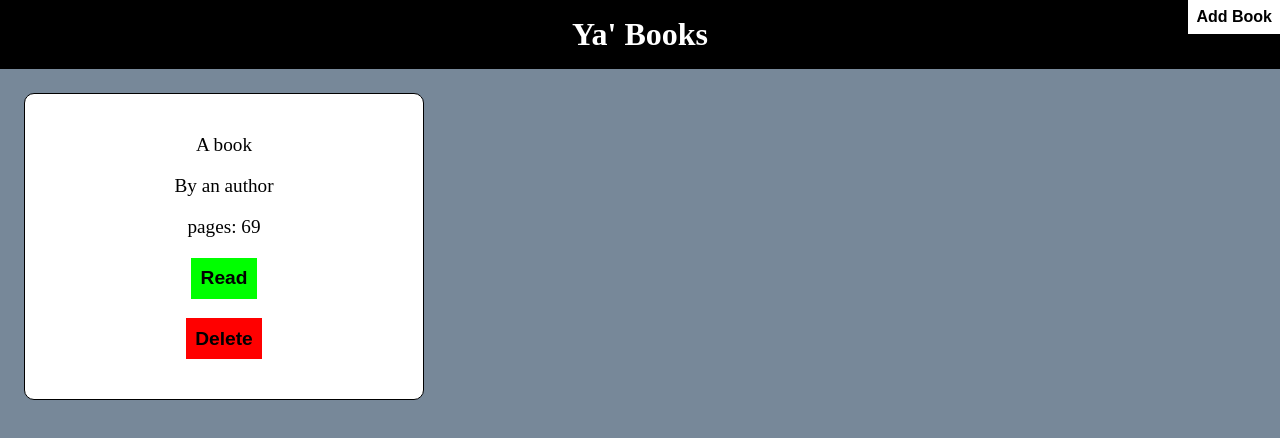
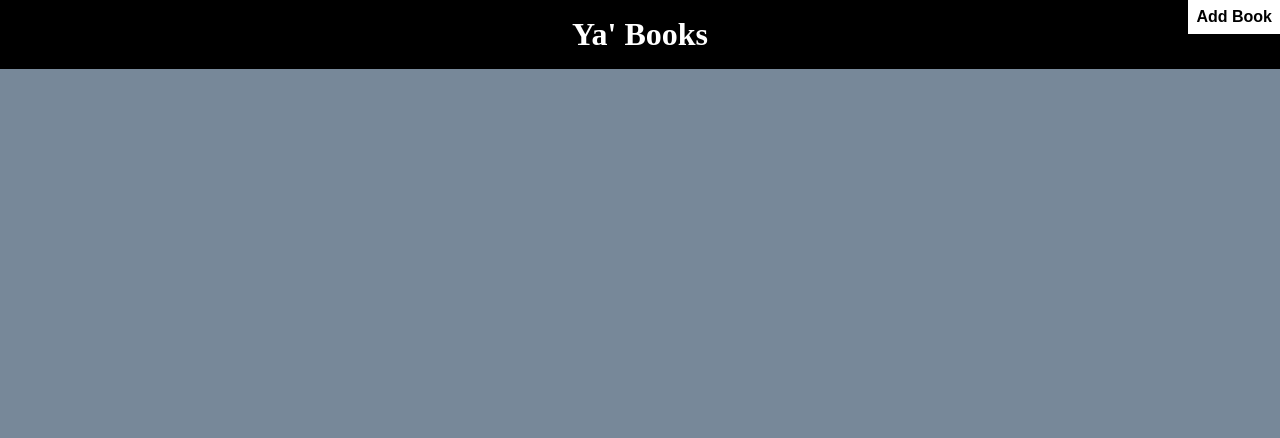
Before and after one commit to BATMANGOO/library, a plain HTML site: page index.html in a window 1280 px wide. Both pictures are taken after a click on the button "Delete". Drawn offline with Linux system fonts and the light colour scheme.

Commit message:
add delete function

```diff
--- a/index.html
+++ b/index.html
@@ -22,7 +22,7 @@
           pages: <span class="number-of-pages">69</span>
         </p>
         <button class="read book-button">Read</button>
-        <button class="delete-btn" onclick="deleteBook()">Delete</button>
+        <button class="delete-btn" onclick="deleteBook(this)">Delete</button>
       </div>
     </section>
   </div>
--- a/script.js
+++ b/script.js
@@ -10,6 +10,7 @@ let books = document.querySelector('.book-collection');
 let myLibrary = [];
 
 function Book(title, author, pages, read) {
+  this.id = myLibrary.length + 1;
   this.title = title;
   this.author = author;
   this.pages = pages;
@@ -50,19 +51,15 @@ function displayBooks() {
       pages: <span class="number-of-pages">${input.pages}</span>
     </p>
     <button class="read book-button">${input.read ? 'Read' : 'Unread'}</button>
-    <button class="delete-btn" onCLick="deleteBook()">Delete</button>
+    <button class="delete-btn" onclick="deleteBook(this)">Delete</button>
     `
     books.appendChild(newCard);
-    console.log(books.children);
   });
-}
+};
 
-function deleteBook() { // Fix this
-  deleteBtn.addEventListener('click', function(e) {
-    e.preventDefault();
-    console.log(e.target.parentElement);
-  });
-}
+function deleteBook(elem) {
+  elem.parentElement.remove();
+};
 
 addBtn.addEventListener('click', function(e) {
   formContainer.classList.remove('form-hide');
```
